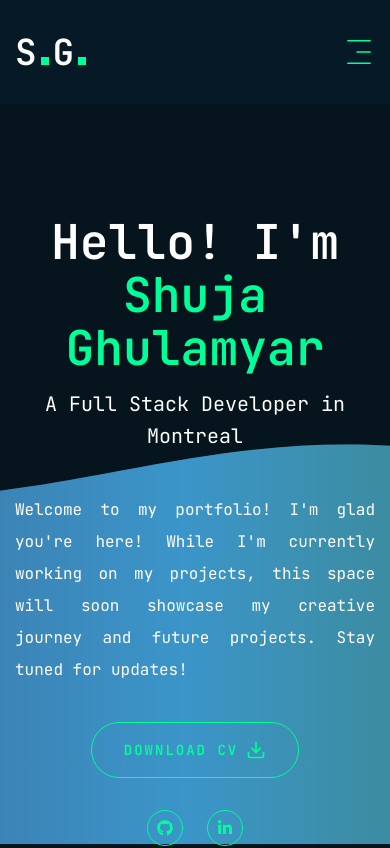
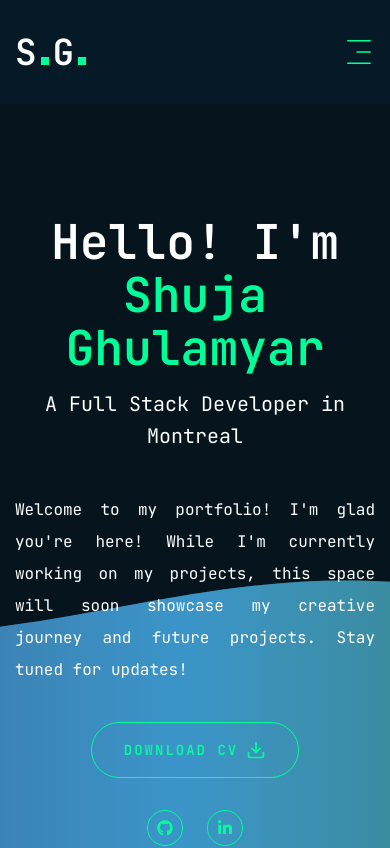
Before and after one commit to ShujauddinGhulamyar/portfolio, a Next.js app: page /en/home in a window 390 px wide. Shown: the top 848 px of the page. Built offline with nearby package versions, Linux system fonts and the light colour scheme.

Commit message:
fix: adjusted home section layout and background animation for mobile responsiveness

```diff
--- a/app/[locale]/home/page.jsx
+++ b/app/[locale]/home/page.jsx
@@ -1,4 +1,3 @@
-// pages/index.js
 "use client";
 
 import { Button } from "@/components/ui/button";
@@ -12,19 +11,18 @@ const Home = () => {
   const t = useTranslations("Home");
 
   return (
-    <>
-      {/* Fond animé SVG */}
-      <AnimatedBackground />
-
     <motion.section
       id="home"
       initial={{ opacity: 0 }}
       whileInView={{ opacity: 1 }}
       viewport={{ once: false, amount: 0.3 }}
       transition={{ duration: 0.6, ease: "easeInOut" }}
-        className="h-full py-10"
+      className="relative min-h-screen py-10 overflow-hidden" // Modifications principales ici
     >
-        <div className="container mx-auto h-full flex justify-center items-center">
+      {/* Fond animé */}
+      <AnimatedBackground />
+
+      <div className="container mx-auto h-full flex justify-center items-center relative z-10">
         <div className="flex flex-col xl:flex-row items-center justify-between xl:pb-50">
           <div className="text-center xl:text-left xl:ml-40 mt-10">
             {/* Titre principal animé */}
@@ -66,7 +64,7 @@ const Home = () => {
               {t("intro")}
             </motion.p>
 
-              {/* Boutons et icônes animés avec séquentialité */}
+            {/* Boutons et icônes animés */}
             <div className="flex flex-col xl:flex-row items-center gap-8">
               <motion.div
                 initial={{ opacity: 0, y: 20 }}
@@ -82,11 +80,7 @@ const Home = () => {
                 >
                   <motion.div
                     whileHover={{ scale: 1.1 }}
-                      transition={{
-                        type: "spring",
-                        stiffness: 150,
-                        damping: 20,
-                      }}
+                    transition={{ type: "spring", stiffness: 150, damping: 20 }}
                   >
                     <Button variant="outline" size="lg">
                       <span>{t("download_cv")}</span>
@@ -99,7 +93,7 @@ const Home = () => {
               <motion.div
                 initial={{ opacity: 0, y: 20 }}
                 whileInView={{ opacity: 1, y: 0 }}
-                  transition={{ duration: 0.6, delay: 1.4 }} // Plus de délai pour une animation séquentielle
+                transition={{ duration: 0.6, delay: 1.4 }}
                 className="flex gap-6"
               >
                 <Social
@@ -112,7 +106,6 @@ const Home = () => {
         </div>
       </div>
     </motion.section>
-    </>
   );
 };
 
```
Lines whose indentation alone changed are shown as unchanged.
